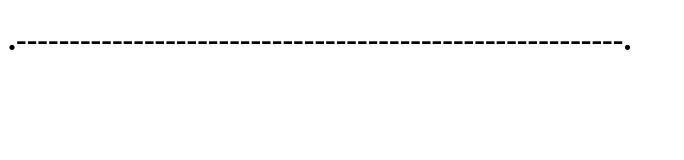
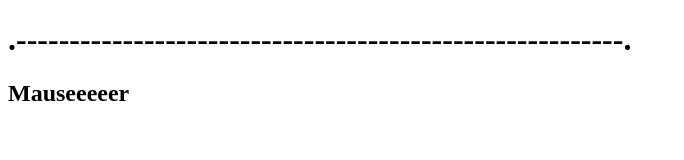
Before and after one commit to AchiTsa/WebDev, a plain HTML site: page site/index.html in a window 1280 px wide. Shown: the whole page, without its empty margins (0-684 px from the left). Drawn offline with Linux system fonts and the light colour scheme.

Commit message:
Update index.html

```diff
--- a/site/index.html
+++ b/site/index.html
@@ -5,5 +5,7 @@
 </head>
 <body>
 	<h1> .---------------------------------------------------------.</h1>
+	<h2> Mauseeeeer</h2>
+
 </body>
 </html>
```
